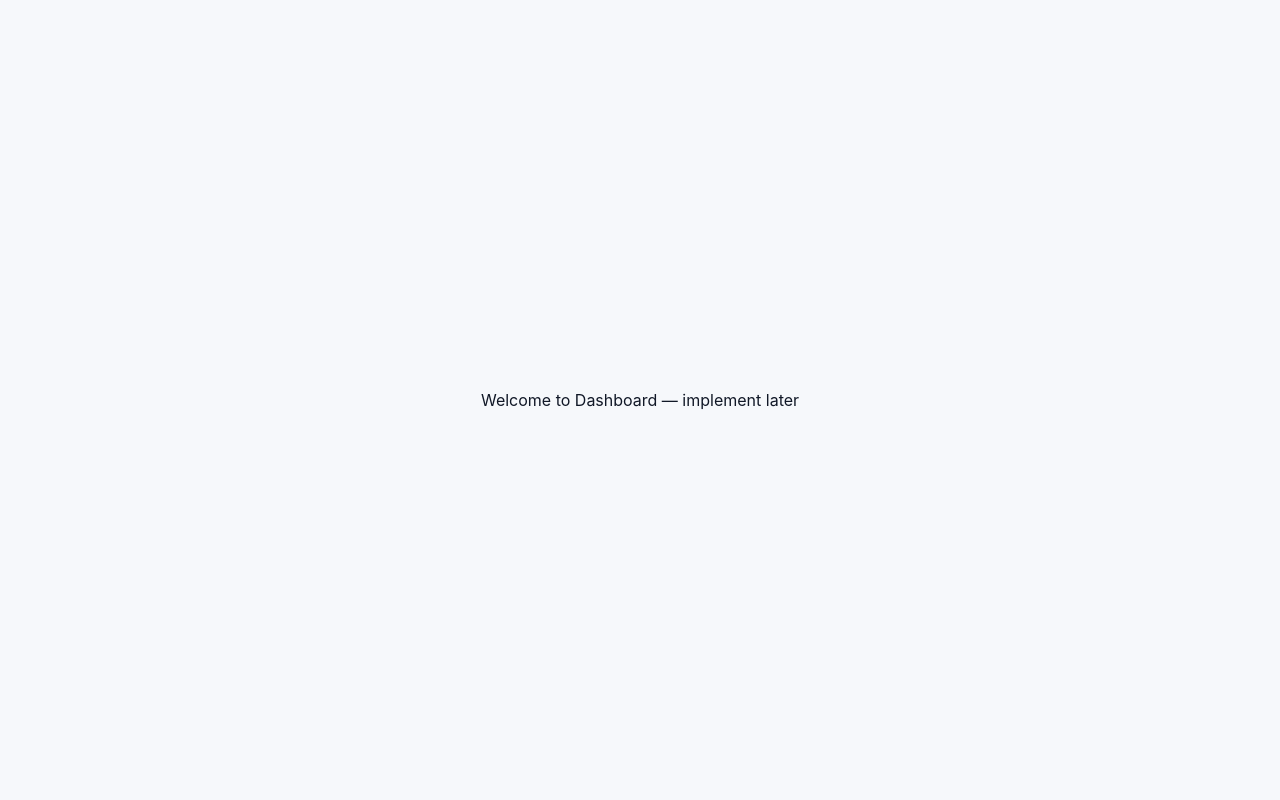
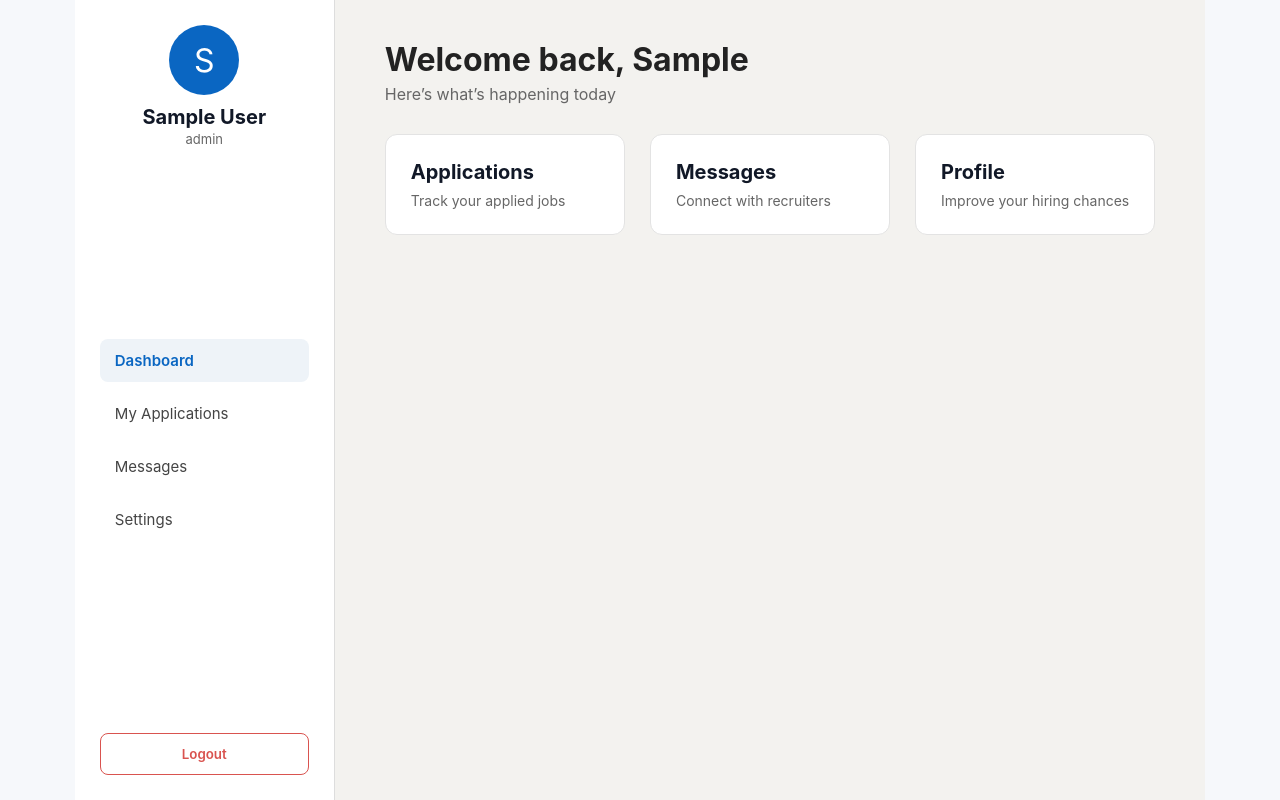
Before and after one commit to Nitin-0017/Pathrise_project, a React (Vite) app in the folder pathrise-frontend/: page /dashboard in a window 1280 px wide. Built offline with nearby package versions, Linux system fonts and the light colour scheme; no server answers; sample sign-in values are in the browser's storage.

Commit message:
sign up and login done

```diff
--- a/pathrise-frontend/src/App.css
+++ b/pathrise-frontend/src/App.css
@@ -1,57 +1,135 @@
-.app {
-  min-height: 100vh;
+/* ---------------- GLOBAL ---------------- */
+html, body, #root {
+  height: 100%;
+  margin: 0;
+  padding: 0;
+}
+
+body {
+  font-family: "Inter", sans-serif;
+  background: #f3f4f6;
+}
+
+#root {
   display: flex;
   align-items: center;
   justify-content: center;
-  padding: 24px;
 }
+
+body {
+  margin: 0;
+  padding: 0;
+  background: #f3f2ef;
+  font-family: "Inter", sans-serif;
+  display: flex;
+  justify-content: center;
+  align-items: center;
+  min-height: 100vh;
+}
+
+/* Center wrapper so Login/Signup stays centered */
 .card {
+  width: 380px;
+  background: #ffffff;
+  padding: 32px 36px;
+  border-radius: 14px;
+  border: 1px solid #e6e6e6;
+  box-shadow: 0 8px 24px rgba(0,0,0,0.08);
+  animation: fadeIn 0.4s ease;
+}
+
+@keyframes fadeIn {
+  from { opacity: 0; transform: translateY(8px); }
+  to { opacity: 1; transform: translateY(0); }
+}
+
+/* ---------------- TITLES ---------------- */
+.form-title {
+  font-size: 26px;
+  font-weight: 700;
+  color: #0a66c2;
+  text-align: center;
+}
+
+.small-muted {
+  text-align: center;
+  font-size: 14px;
+  color: #6b7280;
+  margin-top: 4px;
+  margin-bottom: 20px;
+}
+
+/* ---------------- ALERT BOX ---------------- */
+.alert {
+  background: #fee2e2;
+  color: #b91c1c;
+  padding: 10px 12px;
+  border-radius: 8px;
+  font-size: 14px;
+  margin-bottom: 15px;
+  border: 1px solid #fecaca;
+}
+
+/* ---------------- INPUTS ---------------- */
+.input {
   width: 100%;
-  max-width: 420px;
-  background: #ffffff;
-  border-radius: 12px;
-  box-shadow: 0 6px 18px rgba(17,24,39,0.08);
-  padding: 28px;
+  padding: 12px 14px;
+  margin-bottom: 16px;
+  border-radius: 10px;
+  border: 1px solid #d4d4d4;
+  background: #fafafa;
+  font-size: 15px;
+  transition: 0.2s;
 }
-.form-title {
-  font-size: 20px;
-  font-weight: 600;
-  margin-bottom: 18px;
-  color: #111827;
+
+.input:focus {
+  border-color: #0a66c2;
+  box-shadow: 0 0 0 3px rgba(10,102,194,0.12);
+  outline: none;
 }
-.small-muted {
-  font-size: 13px;
-  color: #6b7280;
-  margin-bottom: 12px;
-}
+
+/* ---------------- BUTTON ---------------- */
 .btn {
   width: 100%;
-  padding: 10px 14px;
-  border-radius: 8px;
+  padding: 12px 14px;
+  background: #0a66c2;
+  color: white;
   border: none;
+  border-radius: 10px;
+  font-size: 16px;
   font-weight: 600;
-  background: #2563eb;
-  color: #fff;
-  margin-top: 12px;
+  cursor: pointer;
+  margin-top: 5px;
+  box-shadow: 0 4px 14px rgba(10,102,194,0.25);
+  transition: 0.2s;
 }
-.input {
-  width: 100%;
-  padding: 10px 12px;
-  border-radius: 8px;
-  border: 1px solid #e6e9ef;
-  margin-bottom: 12px;
-  font-size: 14px;
+
+.btn:hover {
+  background: #084c8f;
 }
+
+/* ---------------- BOTTOM LINK ---------------- */
 .link-row {
-  margin-top: 12px;
+  margin-top: 18px;
   text-align: center;
   font-size: 14px;
+  color: #555;
 }
-.alert {
-  background: #ffefef;
-  color: #7f1d1d;
-  padding: 8px 10px;
-  border-radius: 8px;
-  margin-bottom: 12px;
-  font-size: 13px;
+
+.link-row a {
+  color: #0a66c2;
+  font-weight: 600;
+  text-decoration: none;
 }
+
+.link-row a:hover {
+  text-decoration: underline;
+}
+
+/* ---------------- MOBILE ---------------- */
+@media (max-width: 480px) {
+  .card {
+    width: 90%;
+    padding: 28px 24px;
+  }
+}
--- a/pathrise-frontend/src/App.jsx
+++ b/pathrise-frontend/src/App.jsx
@@ -2,6 +2,7 @@ import React from "react";
 import { Routes, Route, Navigate } from "react-router-dom";
 import Login from "./pages/Login";
 import Signup from "./pages/Signup";
+import Dashboard from "./pages/Dashboard";
 import "./App.css";
 
 function App() {
@@ -13,9 +14,7 @@ function App() {
         <Route path="/" element={isAuthenticated ? <Navigate to="/dashboard" /> : <Navigate to="/login" />} />
         <Route path="/login" element={<Login />} />
         <Route path="/signup" element={<Signup />} />
-        <Route path="/dashboard" element={
-          isAuthenticated ? <div style={{padding:20}}>Welcome to Dashboard — implement later</div> : <Navigate to="/login" />
-        } />
+        <Route path="/dashboard" element={<Dashboard />}/>
       </Routes>
     </div>
   );
--- a/pathrise-frontend/src/pages/Dashboard.jsx
+++ b/pathrise-frontend/src/pages/Dashboard.jsx
@@ -1,6 +1,6 @@
 import React, { useEffect, useState } from "react";
 import { useNavigate } from "react-router-dom";
-import "../App.css";
+import "./dashboard.css";
 
 export default function Dashboard() {
   const navigate = useNavigate();
@@ -10,9 +10,7 @@ export default function Dashboard() {
     const storedUser = localStorage.getItem("user");
     const token = localStorage.getItem("token");
 
-    if (!token || !storedUser) {
-      return navigate("/login"); // Protect route
-    }
+    if (!token || !storedUser) return navigate("/login");
 
     setUser(JSON.parse(storedUser));
   }, []);
@@ -23,22 +21,51 @@ export default function Dashboard() {
     navigate("/login");
   };
 
+  if (!user) return <div className="loading-screen">Loading...</div>;
+
   return (
-    <div className="card">
-      <h2 className="form-title">Welcome to Your Dashboard</h2>
+    <div className="dashboard-container">
 
-      {user ? (
-        <>
-          <p className="small-muted">Hello, <b>{user.name}</b></p>
-          <p>Your role: <b>{user.role}</b></p>
-        </>
-      ) : (
-        <p>Loading...</p>
-      )}
+      {/* LEFT SIDEBAR */}
+      <aside className="sidebar">
+        <div className="profile-section">
+          <div className="avatar">{user.name[0].toUpperCase()}</div>
+          <h3>{user.name}</h3>
+          <p className="role">{user.role}</p>
+        </div>
 
-      <button className="btn" style={{ marginTop: 20 }} onClick={logout}>
-        Logout
-      </button>
+        <nav className="menu">
+          <button className="menu-item active">Dashboard</button>
+          <button className="menu-item">My Applications</button>
+          <button className="menu-item">Messages</button>
+          <button className="menu-item">Settings</button>
+        </nav>
+
+        <button className="logout-btn" onClick={logout}>Logout</button>
+      </aside>
+
+      {/* MAIN CONTENT */}
+      <main className="main-content">
+        <h1>Welcome back, {user.name.split(" ")[0]} </h1>
+        <p className="subtext">Here’s what’s happening today</p>
+
+        <div className="cards">
+          <div className="card-box">
+            <h2>Applications</h2>
+            <p>Track your applied jobs</p>
+          </div>
+
+          <div className="card-box">
+            <h2>Messages</h2>
+            <p>Connect with recruiters</p>
+          </div>
+
+          <div className="card-box">
+            <h2>Profile</h2>
+            <p>Improve your hiring chances</p>
+          </div>
+        </div>
+      </main>
     </div>
   );
 }
--- a/pathrise-frontend/src/pages/Login.jsx
+++ b/pathrise-frontend/src/pages/Login.jsx
@@ -4,7 +4,8 @@ import { Link, useNavigate } from "react-router-dom";
 import "../App.css";
 
 
-const API = import.meta.env.VITE_API_URL || "http://localhost:3000";
+const API = "http://localhost:3000";
+
 
 
 export default function Login() {
--- a/pathrise-frontend/src/pages/Signup.jsx
+++ b/pathrise-frontend/src/pages/Signup.jsx
@@ -4,8 +4,7 @@ import { Link, useNavigate } from "react-router-dom";
 import "../App.css";
 
 
-const API = import.meta.env.VITE_API_URL || "http://localhost:3000";
-
+const API = "http://localhost:3000";
 
 export default function Signup() {
   const navigate = useNavigate();
--- /dev/null
+++ b/pathrise-frontend/src/pages/dashboard.css
@@ -0,0 +1,159 @@
+body{
+  margin: 0;
+  padding: 0;
+  box-sizing: border-box;
+}
+.dashboard-container {
+  display: flex;
+  justify-content: flex-start;
+  height: 100vh;
+  width: 100%;
+  background: #f3f2ef;
+}
+
+
+/* ---------- SIDEBAR ---------- */
+.sidebar {
+  width: 260px;
+  background: white;
+  padding: 25px;
+  border-right: 1px solid #ddd;
+  display: flex;
+  flex-direction: column;
+  justify-content: space-between;
+  height: 100vh;
+}
+
+
+.profile-section {
+  text-align: center;
+}
+
+.avatar {
+  width: 70px;
+  height: 70px;
+  background: #0a66c2;
+  color: white;
+  border-radius: 50%;
+  font-size: 32px;
+  display: flex;
+  align-items: center;
+  justify-content: center;
+  margin: 0 auto 10px;
+}
+
+.profile-section h3 {
+  margin: 10px 0 2px;
+  font-size: 20px;
+}
+
+.role {
+  font-size: 13px;
+  color: #666;
+}
+
+/* ---------- MENU ---------- */
+.menu {
+  margin-top: 30px;
+  display: flex;
+  flex-direction: column;
+  gap: 10px;
+}
+
+.menu-item {
+  background: none;
+  border: none;
+  padding: 12px 15px;
+  font-size: 15px;
+  text-align: left;
+  border-radius: 8px;
+  cursor: pointer;
+  color: #444;
+  transition: 0.2s;
+}
+
+.menu-item:hover,
+.menu-item.active {
+  background: #eef3f8;
+  color: #0a66c2;
+  font-weight: 600;
+}
+
+/* ---------- LOGOUT BUTTON ---------- */
+.logout-btn {
+  margin-top: 30px;
+  padding: 12px;
+  border: 1px solid #d9534f;
+  background: white;
+  color: #d9534f;
+  border-radius: 8px;
+  cursor: pointer;
+  font-weight: 600;
+  transition: 0.3s;
+}
+
+.logout-btn:hover {
+  background: #d9534f;
+  color: white;
+}
+
+/* ---------- MAIN CONTENT ---------- */
+.main-content {
+  flex: 1;
+  padding: 40px 50px;
+  overflow-y: auto;
+}
+
+.main-content h1 {
+  margin: 0;
+  font-size: 32px;
+  font-weight: 700;
+  color: #222;
+}
+
+.subtext {
+  color: #666;
+  margin-top: 5px;
+}
+
+/* ---------- CARDS SECTION ---------- */
+.cards {
+  margin-top: 30px;
+  display: grid;
+  grid-template-columns: repeat(3, 1fr);
+  gap: 25px;
+}
+
+.card-box {
+  background: white;
+  padding: 25px;
+  border-radius: 12px;
+  border: 1px solid #e3e3e3;
+  transition: box-shadow 0.2s;
+}
+
+.card-box:hover {
+  box-shadow: 0 4px 14px rgba(0, 0, 0, 0.1);
+}
+
+.card-box h2 {
+  margin: 0;
+  font-size: 20px;
+}
+
+.card-box p {
+  color: #666;
+  margin-top: 8px;
+  font-size: 14px;
+}
+
+/* ---------- LOADING SCREEN ---------- */
+.loading-screen {
+  height: 100vh;
+  display: flex;
+  align-items: center;
+  justify-content: center;
+  font-size: 22px;
+  font-weight: bold;
+  color: #0a66c2;
+}
```
Also changed, not shown: 1 other file (tests, documents, lock files or other folders).
